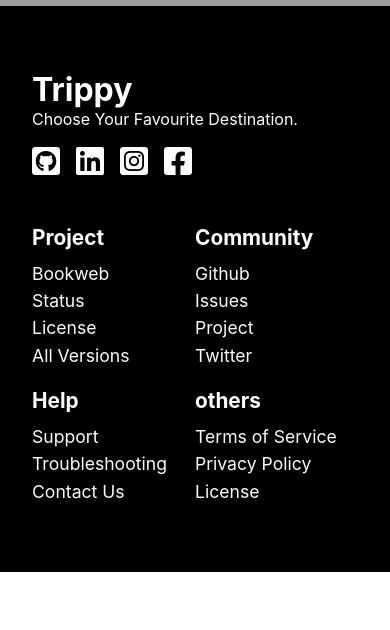
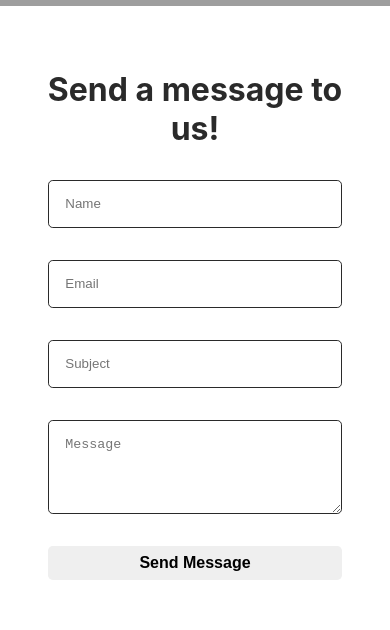
Before and after one commit to Abhinkjishmon/trippy-travelweb-react-front, a React (Create React App) app: page /contact in a window 390 px wide. Shown: the part 796-1426 px from the top of the page. Before the commit the page ends 1368 px from the top, so only its background shows below. Built offline with nearby package versions, Linux system fonts and the light colour scheme; grey boxes are pictures that could not be loaded.

Commit message:
app finished

```diff
--- a/src/components/AboutUs.css
+++ b/src/components/AboutUs.css
@@ -0,0 +1,15 @@
+.about-container{
+    margin: 4rem 6rem;
+    text-align: start;
+}
+.about-container h1{
+    padding-bottom: 1rem;
+}
+.about-container p{
+    padding-bottom: 2rem;
+}
+@media screen and (max-width: 850px) {
+    .about-container{
+        margin: 4rem 2rem;
+    }
+}
--- a/src/components/AboutUs.jsx
+++ b/src/components/AboutUs.jsx
@@ -12,6 +12,15 @@ const AboutUs = () => {
             to reach experience has raised our spirit to reach ahead from our client's expectation.
             Commendable success
         </p>
+        <h1>Our Mission</h1>
+        <p>Our mission is to touch the horizon where our capabilities may successfully
+             meet with the requirements of our clients, that too with ultimate transparency
+             and cost-effectiveness.
+        </p>
+        <h1>Our Vision</h1>
+        <p>To sow the seeds of par-excellence services with customer centric approach and
+            reap the trust of worldwide clients
+        </p>
     </div>
   )
 }
--- a/src/components/Contact.jsx
+++ b/src/components/Contact.jsx
@@ -3,6 +3,7 @@ import Hero from './Hero'
 import Navbar from './Navbar'
 import './Contact.css'
 import Footer from './Footer'
+import ContactForm from './ContactForm'
 
 const Contact = () => {
   return (
@@ -13,6 +14,7 @@ const Contact = () => {
         heroImg="https://images.pexels.com/photos/4718088/pexels-photo-4718088.jpeg?auto=compress&cs=tinysrgb&w=1260&h=750&dpr=2"
         title="Contact"
       />
+      <ContactForm />
       <Footer />
     </>
   )
--- /dev/null
+++ b/src/components/ContactForm.css
@@ -0,0 +1,37 @@
+.form-container{
+    margin: 4rem 6rem;
+    color: #2a2a2a;
+}
+.form-container form{
+    padding-top: 3rem;
+    display: flex;
+    flex-direction: column;
+    width: 50%;
+    margin: auto;
+}
+.form-container input{
+    height: 3rem;
+    padding: 0 1rem;
+    margin-bottom: 2rem;
+    border-radius: .3rem;
+    border: 1px solid #2a2a2a;
+}
+.form-container textarea{
+    padding: 1rem;
+    margin-bottom: 2rem;
+    border-radius: .3rem;
+    border: 1px solid #2a2a2a;
+}
+.form-container button{
+    display: inline;
+    width: 100%;
+}
+@media screen and (max-width:850px) {
+    .form-container{
+        margin: 4rem 2rem;
+    }
+    .form-container form{
+        padding-top: 2rem;
+        width: 90%;
+    }
+}
--- /dev/null
+++ b/src/components/ContactForm.jsx
@@ -0,0 +1,19 @@
+import React from 'react'
+import './ContactForm.css'
+
+const ContactForm = () => {
+  return (
+    <div className="form-container">
+        <h1>Send a message to us!</h1>
+        <form>
+            <input placeholder='Name'/>
+            <input placeholder='Email'/>
+            <input placeholder='Subject'/>
+            <textarea placeholder='Message' rows="4"></textarea>
+            <button>Send Message</button>
+        </form>
+    </div>
+  )
+}
+
+export default ContactForm
```
